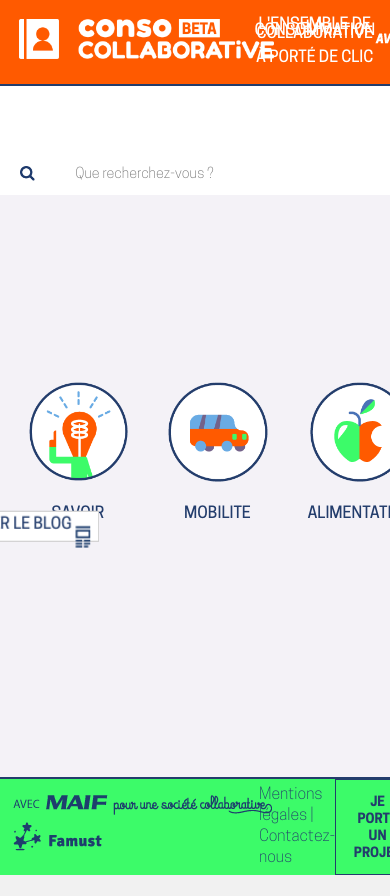
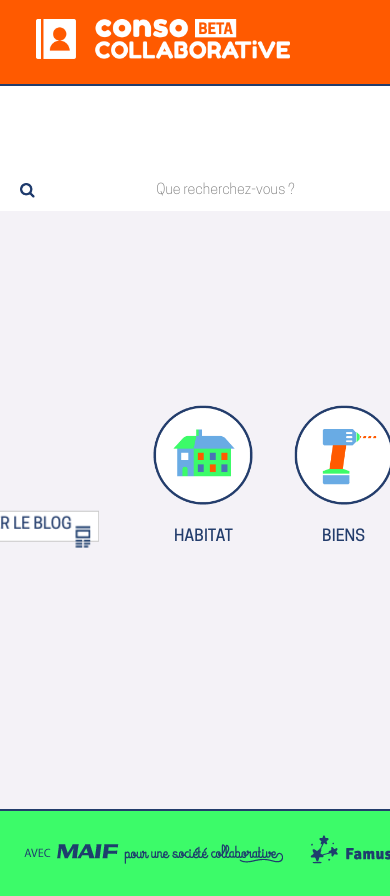
Before and after one commit to poulainv/annuaire, a Django app: page / in a window 390 px wide; the page is wider, and only the part inside the window is pictured. Before the commit the page ends 875 px from the top of that part, so only its background shows below. Run offline with Django 3.2, Linux system fonts and the light colour scheme; some libraries are stand-ins or nearby versions.

Commit message:
Set minimum responsive

```diff
--- a/app/static/app/style.css
+++ b/app/static/app/style.css
@@ -3,6 +3,7 @@
     padding: 0;
     position: relative;
     height: 100%;
+    min-width: 1200px;
     font-family: 'CooperHewitt';
 }
 
--- a/app/templates/app/project_detail.html
+++ b/app/templates/app/project_detail.html
@@ -80,9 +80,7 @@
         </div>
         <div class="unit one-fifth">
             <div class="project-detail__cross">
-                {# <a href=""> #}
                     <img onClick="javascript:history.go(-1);" class="project-detail__exit" src="{% static 'app/img/picto__cross.png' %}">
-                {# </a> #}
             </div>
         </div>
 
```
